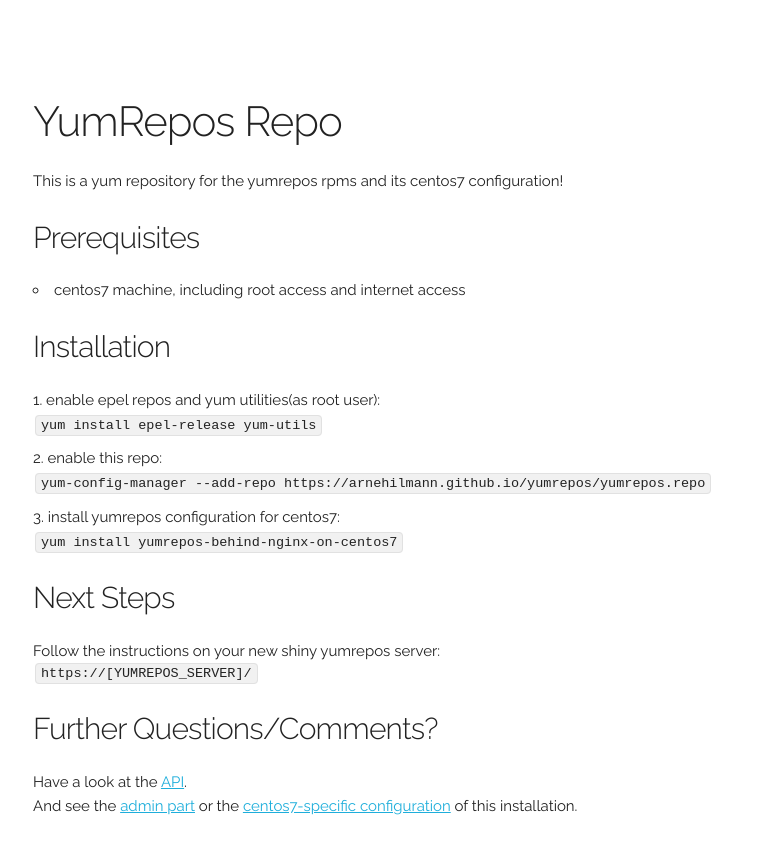
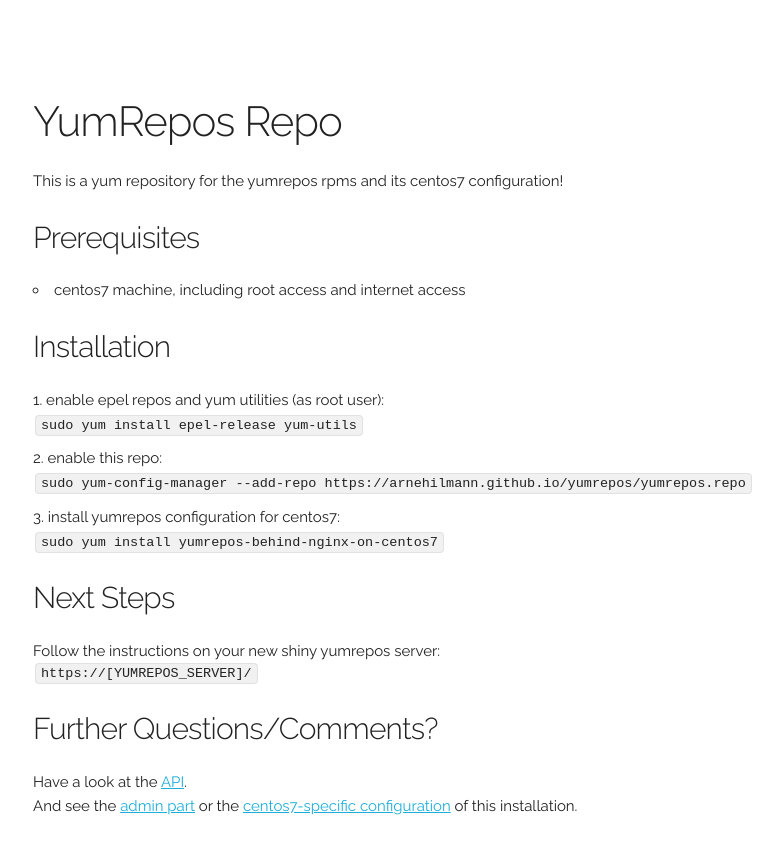
Before and after one commit to arnehilmann/yumrepos, a plain HTML site: page index.html in a window 1280 px wide. Shown: the whole page, without its empty margins (127-910 px from the left). Drawn offline with Linux system fonts and the light colour scheme.

Commit message:
prepend 'sudo' to commands

```diff
--- a/index.html
+++ b/index.html
@@ -22,9 +22,9 @@
 </ul>
 <h4 id="installation">Installation</h4>
 <ol style="list-style-type: decimal">
-<li>enable epel repos and yum utilities(as root user):<br/> <code>yum install epel-release yum-utils</code></li>
-<li>enable this repo:<br/> <code>yum-config-manager --add-repo https://arnehilmann.github.io/yumrepos/yumrepos.repo</code></li>
-<li>install yumrepos configuration for centos7:<br/> <code>yum install yumrepos-behind-nginx-on-centos7</code></li>
+<li>enable epel repos and yum utilities (as root user):<br/> <code>sudo yum install epel-release yum-utils</code></li>
+<li>enable this repo:<br/> <code>sudo yum-config-manager --add-repo https://arnehilmann.github.io/yumrepos/yumrepos.repo</code></li>
+<li>install yumrepos configuration for centos7:<br/> <code>sudo yum install yumrepos-behind-nginx-on-centos7</code></li>
 </ol>
 <h4 id="next-steps">Next Steps</h4>
 <p>Follow the instructions on your new shiny yumrepos server:<br/> <code>https://[YUMREPOS_SERVER]/</code></p>
```
Also changed, not shown: 1 other file.
